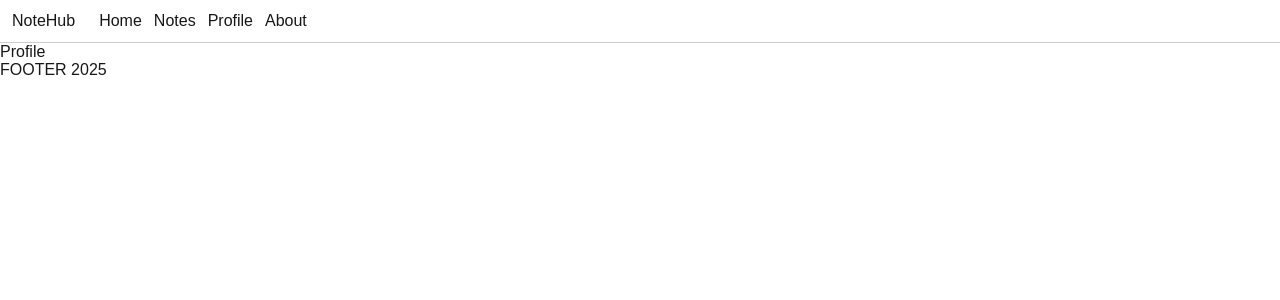
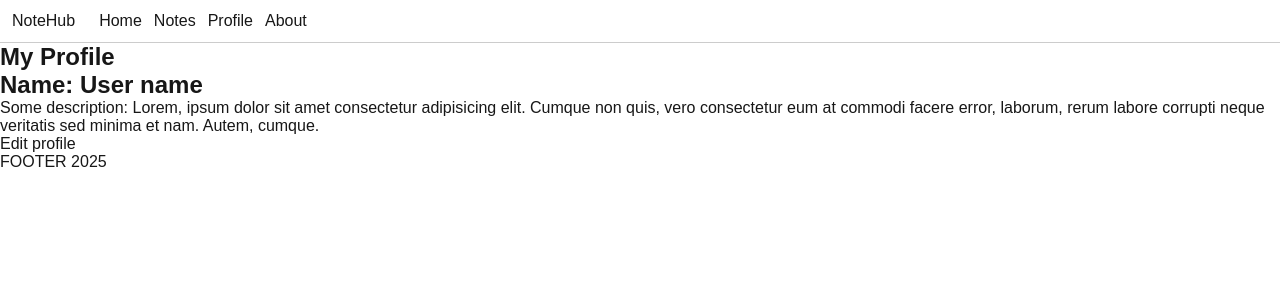
Before and after one commit to Yurii131178/next-1-170925, a Next.js app: page /profile in a window 1280 px wide. Shown: the top 300 px of the page. Built offline with nearby package versions, Linux system fonts and the light colour scheme.

Commit message:
add not-found.tsx_add profile/edit/page.tsx

```diff
--- a/app/profile/page.tsx
+++ b/app/profile/page.tsx
@@ -1,5 +1,22 @@
+// app/profile/page.tsx
+
+import Link from 'next/link';
+
 const Profile = () => {
-  return <>Profile</>;
+  return (
+    <section>
+      <h1>My Profile</h1>
+      <h2>Name: User name</h2>
+      <p>
+        Some description: Lorem, ipsum dolor sit amet consectetur adipisicing
+        elit. Cumque non quis, vero consectetur eum at commodi facere error,
+        laborum, rerum labore corrupti neque veritatis sed minima et nam. Autem,
+        cumque.
+      </p>
+
+      <Link href="/profile/edit">Edit profile</Link>
+    </section>
+  );
 };
 
 export default Profile;
```
Also changed, not shown: app/not-found.tsx (added, +61 -0 lines), app/profile/edit/page.tsx (added, +13 -0 lines).
